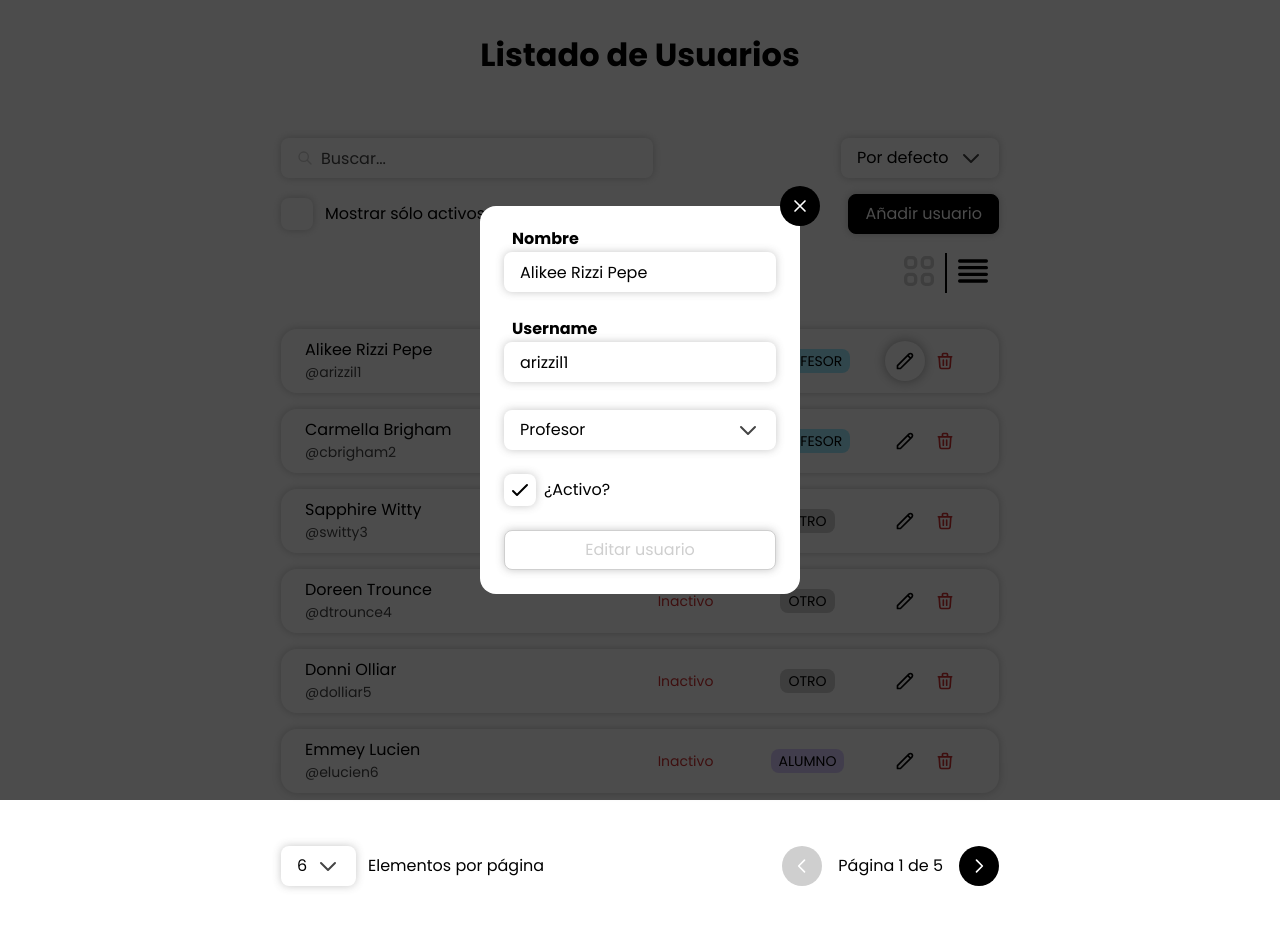
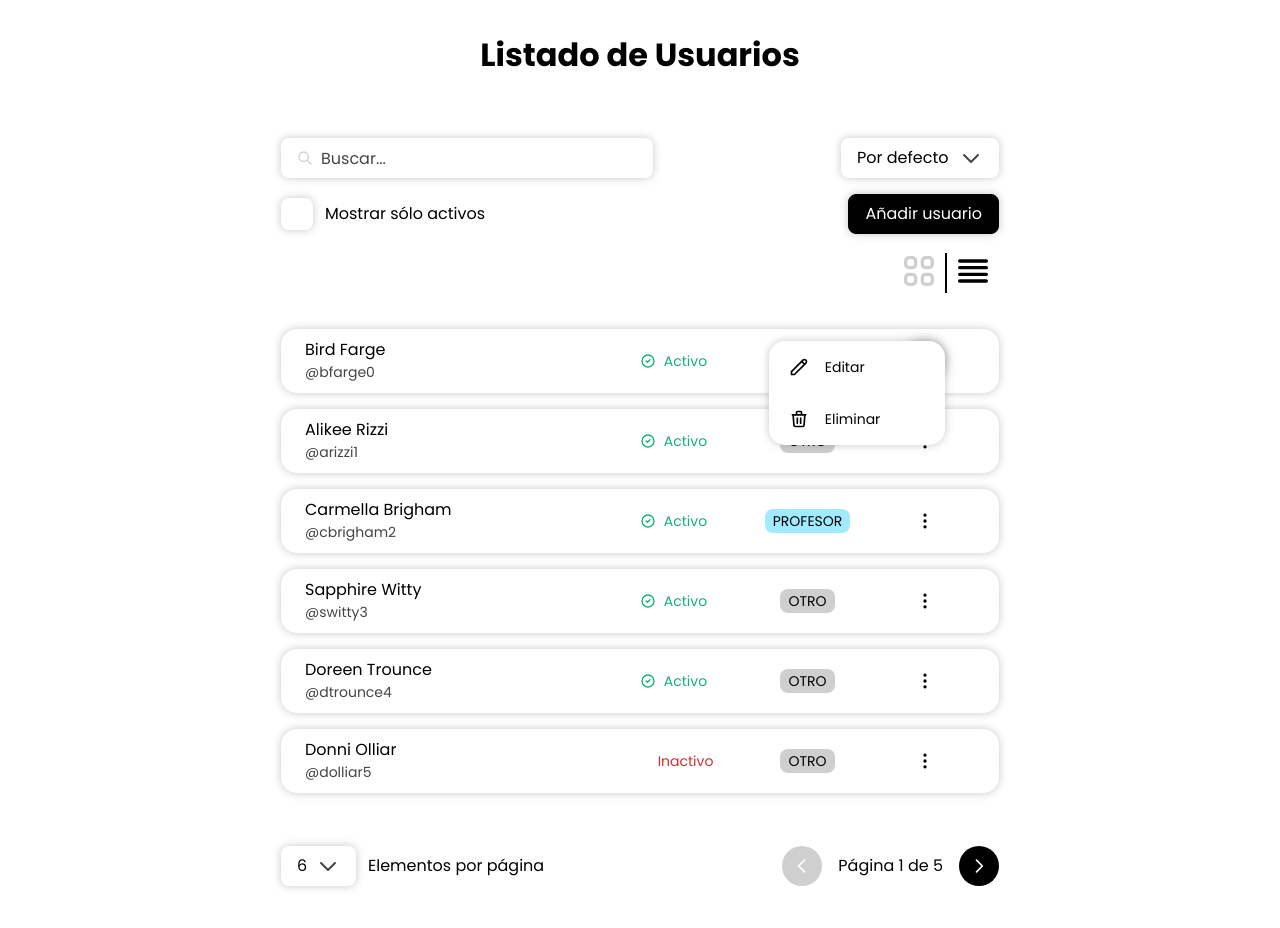
Before and after one commit to jesusaviladev/react-users-list, a React (Vite) app: page / in a window 1280 px wide. Both pictures are taken after a click on the button 904 px from the left and 360 px from the top of the page. Shown: the top 928 px of the page. Built offline with nearby package versions, Linux system fonts and the light colour scheme; data requests are answered from the project's data file; some icons are missing.

Commit message:
user actions to dropdown

```diff
--- a/src/components/user/UserActions.jsx
+++ b/src/components/user/UserActions.jsx
@@ -3,40 +3,64 @@ import Modal from '../modal/Modal.jsx';
 import IconButton from '../buttons/IconButton.jsx';
 import PencilIcon from '../icons/PencilIcon.jsx';
 import TrashIcon from '../icons/TrashIcon.jsx';
+import DotsIcon from '../icons/DotsIcon.jsx';
 import UserEditForm from '../user-forms/UserEditForm.jsx';
 import UserDeleteForm from '../user-forms/UserDeleteForm.jsx';
+import useDropdown from '../../lib/hooks/useDropdown.js';
+import style from './UserActions.module.css';
 
 const UserActions = ({ user }) => {
-	const [modalContent, setModalContent] = useState();
+	const { modalContent, closeModal, openEditModal, openDeleteModal } =
+		useModal(user);
+
+	const { dropdownOpened, dropdownRef, openDropdown, closeDropdown } =
+		useDropdown();
 
 	return (
-		<>
-			<Modal closeModal={() => setModalContent()}>{modalContent}</Modal>
-			<IconButton
-				icon={PencilIcon}
-				onClick={() =>
-					setModalContent(
-						<UserEditForm
-							currentUser={user}
-							closeModal={() => setModalContent()}
-						/>
-					)
-				}
-			/>
-			<IconButton
-				icon={TrashIcon}
-				kind="red"
-				onClick={() =>
-					setModalContent(
-						<UserDeleteForm
-							currentUser={user}
-							closeModal={() => setModalContent()}
-						/>
-					)
-				}
-			/>
-		</>
+		<div className={style.wrapper}>
+			<Modal closeModal={closeModal}>{modalContent}</Modal>
+			<IconButton icon={DotsIcon} onClick={openDropdown} />
+			{dropdownOpened && (
+				<ul
+					className={style.dropdown}
+					onClick={closeDropdown}
+					ref={dropdownRef}
+				>
+					<li className={style.dropdownElement} onClick={openEditModal}>
+						<PencilIcon className={style.icon} />
+						<span>Editar</span>
+					</li>
+					<li className={style.dropdownElement} onClick={openDeleteModal}>
+						<TrashIcon className={style.icon} />
+						<span>Eliminar</span>
+					</li>
+				</ul>
+			)}
+		</div>
 	);
 };
 
+const useModal = (user) => {
+	const [modalContent, setModalContent] = useState();
+
+	const closeModal = () => setModalContent();
+
+	const openEditModal = () =>
+		setModalContent(
+			<UserEditForm currentUser={user} closeModal={closeModal} />
+		);
+
+	const openDeleteModal = () =>
+		setModalContent(
+			<UserDeleteForm currentUser={user} closeModal={closeModal} />
+		);
+
+	return {
+		modalContent,
+		closeModal,
+		openEditModal,
+		openDeleteModal,
+	};
+};
+
 export default UserActions;
--- /dev/null
+++ b/src/components/user/UserActions.module.css
@@ -0,0 +1,41 @@
+.wrapper {
+	position: relative;
+}
+
+.dropdown {
+	position: absolute;
+	top: 0;
+	right: 0;
+	z-index: 100;
+
+	list-style: none;
+	margin-top: 0;
+	margin-bottom: 0;
+	padding-left: 0;
+
+	background-color: var(--color-white);
+	box-shadow: var(--shadow-sm);
+	border-radius: var(--radius-md);
+	font-size: var(--text-sm);
+
+	width: 11rem;
+
+	overflow: hidden;
+}
+
+.dropdownElement {
+	display: flex;
+	align-items: center;
+	gap: 1rem;
+
+	padding: 1rem 1.25rem;
+	cursor: pointer;
+}
+
+.dropdownElement:hover {
+	background-color: var(--color-lightgray);
+}
+
+.icon {
+	height: 1.25rem;
+}
--- a/src/components/users-list/UserRow.jsx
+++ b/src/components/users-list/UserRow.jsx
@@ -1,7 +1,7 @@
 import UserStatus from '../user/UserStatus.jsx';
+import UserActions from '../user/UserActions.jsx';
 import UserRole from '../user/UserRole.jsx';
 import UserDisplay from '../user/UserDisplay.jsx';
-import UserActions from '../user/UserActions.jsx';
 import style from './UserRow.module.css';
 
 const UserRow = ({ user }) => {
--- /dev/null
+++ b/src/lib/hooks/useDropdown.js
@@ -0,0 +1,45 @@
+import { useState, useEffect, useRef } from 'react';
+
+const useDropdown = () => {
+	/**
+	 * Hook para manejar cualquier popover
+	 *
+	 * */
+
+	const [dropdownOpened, setDropdownOpened] = useState(false);
+
+	const dropdownRef = useRef(null);
+
+	const openDropdown = () => setDropdownOpened(true);
+
+	const closeDropdown = () => setDropdownOpened(false);
+
+	useEffect(() => {
+		if (!dropdownOpened) return;
+
+		const handleClickOutside = (e) => {
+			if (!dropdownRef.current.contains(e.target)) closeDropdown();
+		};
+
+		/**
+		 * Capturamos el evento en fase de captura para evitar que el bubbling
+		 * consuma el evento
+		 */
+
+		document.addEventListener('click', handleClickOutside, { capture: true });
+
+		return () =>
+			document.removeEventListener('click', handleClickOutside, {
+				capture: true,
+			});
+	}, [dropdownOpened]);
+
+	return {
+		dropdownOpened,
+		openDropdown,
+		closeDropdown,
+		dropdownRef,
+	};
+};
+
+export default useDropdown;
--- a/users.json
+++ b/users.json
@@ -1,11 +1,18 @@
 {
   "users": [
     {
+      "id": "c3ce080a-88ee-4b1c-b88e-e7070b1365e6",
+      "username": "bfarge0",
+      "name": "Bird Farge",
+      "active": true,
+      "role": "student"
+    },
+    {
       "id": "1a751902-cad9-420b-bffa-a664b2616bf7",
-      "username": "arizzil1",
-      "name": "Alikee Rizzi Pepe",
+      "username": "arizzi1",
+      "name": "Alikee Rizzi",
       "active": true,
-      "role": "teacher"
+      "role": "other"
     },
     {
       "id": "d4150eee-37d8-4a18-8e9d-fd9837b65fbe",
@@ -25,7 +32,7 @@
       "id": "43f4fc35-387e-4cbe-a5b6-86c12acd74cb",
       "username": "dtrounce4",
       "name": "Doreen Trounce",
-      "active": false,
+      "active": true,
       "role": "other"
     },
     {
@@ -81,7 +88,7 @@
       "id": "7c210ce8-d4dd-40c7-a3bf-06bbf02ecb40",
       "username": "nruselinc",
       "name": "Nick Ruselin",
-      "active": true,
+      "active": false,
       "role": "student"
     },
     {
@@ -162,39 +169,18 @@
       "role": "student"
     },
     {
-      "id": "2e7032d9-e381-47c1-b798-169634d9e006",
+      "id": "2120c8da-e34b-41c9-972f-43f38e9aec9e",
       "name": "Pablo Castellanos",
-      "username": "pabloc82",
+      "username": "pablocd",
       "role": "teacher",
       "active": true
     },
     {
-      "id": "c326b97e-3f77-4970-a9e7-75f1c4b719f0",
-      "name": "José Miguel Fernández",
-      "username": "josemi22",
-      "role": "teacher",
-      "active": true
-    },
-    {
-      "id": "5155ceb1-b453-47e7-a940-57c4fc4b7945",
+      "id": "1c62dc1f-c897-44bb-848c-e6f91f8813b3",
       "name": "Jesús Ávila",
       "username": "jesusaviladev",
       "role": "student",
       "active": true
-    },
-    {
-      "id": "f1731d3c-9a8e-4185-9321-23e39c20bf37",
-      "name": "Jose",
-      "username": "josyt0",
-      "role": "teacher",
-      "active": false
-    },
-    {
-      "id": "ac401633-3fad-49ef-9b11-e00dfbb166a8",
-      "name": "johndie",
-      "username": "johnny",
-      "role": "other",
-      "active": true
     }
   ]
 }
```
